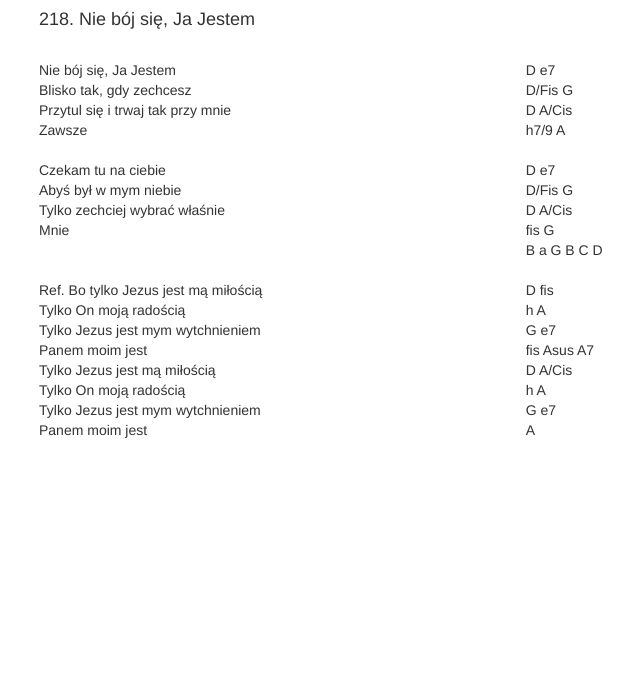
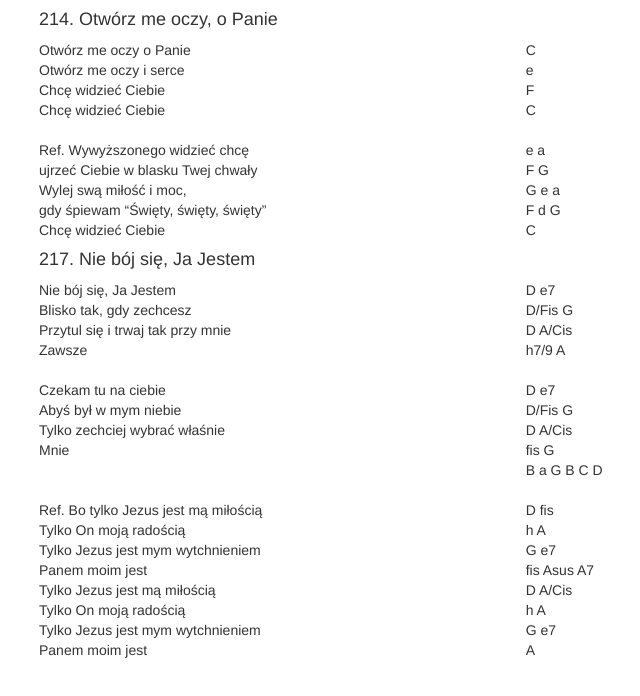
Before and after one commit to tchnienieboga/songbook, a React (Create React App) app: page / in a window 1280 px wide. Shown: the top 696 px of the page, without its empty margins (251-891 px from the left). Built offline with nearby package versions, Linux system fonts and the light colour scheme; the HTML template or start-up script is replaced by a standard one.

Commit message:
Parse entire songbook

```diff
--- a/src/App.js
+++ b/src/App.js
@@ -3,14 +3,12 @@ import './App.css';
 import 'bootstrap/dist/css/bootstrap.css';
 import 'bootstrap/dist/css/bootstrap-theme.css';
 import {Container} from "react-bootstrap";
-import Song from "./components/Song";
-
-// language=TEXT
-const song = '{title: 218. Nie bój się, Ja Jestem}\n{key: D}\n\nNie bój się, Ja Jestem               [D] [e7]\nBlisko tak, gdy zechcesz             [D/Fis] [G]\nPrzytul się i trwaj tak przy mnie    [D] [A/Cis]\nZawsze                               [h7/9] [A]\n                                     \nCzekam tu na ciebie                  [D] [e7]\nAbyś był w mym niebie                [D/Fis] [G]\nTylko zechciej wybrać właśnie        [D] [A/Cis]\nMnie                                 [fis] [G]\n[B] [a] [G] [B] [C] [D]\n\nRef. Bo tylko Jezus jest mą miłością [D] [fis]\nTylko On moją radością               [h] [A]\nTylko Jezus jest mym wytchnieniem    [G] [e7]\nPanem moim jest                      [fis] [Asus] [A7]\nTylko Jezus jest mą miłością         [D] [A/Cis]\nTylko On moją radością               [h] [A]\nTylko Jezus jest mym wytchnieniem    [G] [e7]\nPanem moim jest                      [A]\n';
+import Songbook from "./components/Songbook";
+import songbook from "./songs/songs";
 
 const App = () => (
     <Container>
-        <Song song={song}/>
+        <Songbook songbook={songbook}/>
     </Container>
 );
 
--- a/src/components/Song.js
+++ b/src/components/Song.js
@@ -1,15 +1,13 @@
 import React from 'react';
 import PropTypes from 'prop-types';
-import {parseSong} from "../utils/parser";
 
 class Song extends React.Component {
 
     render() {
-        const {song: rawSong} = this.props;
-        const song = parseSong(rawSong);
+        const {song} = this.props;
 
         return <div>
-            <h4>{song.title}</h4>
+            <h4>{song.number}. {song.title}</h4>
             {song.body.map(({lyrics, chords}, index) => <div className="row" key={`songline${index}`}>
                 <div className="col-xs-8">
                     {lyrics || <br/>}
@@ -23,7 +21,7 @@ class Song extends React.Component {
 }
 
 Song.propTypes = {
-    song: PropTypes.string.isRequired
+    song: PropTypes.object.isRequired
 };
 
 export default Song;
--- /dev/null
+++ b/src/components/Songbook.js
@@ -0,0 +1,22 @@
+import React from 'react';
+import PropTypes from 'prop-types';
+import Song from "./Song";
+
+class Songbook extends React.Component {
+
+    render() {
+        const {songbook} = this.props;
+        return (
+            <div>
+                {songbook.songs.map((song, index) => <Song key={`song${index}`} song={song}/>)}
+            </div>
+        );
+    }
+
+}
+
+Songbook.propTypes = {
+    songbook: PropTypes.object.isRequired
+};
+
+export default Songbook;
--- /dev/null
+++ b/src/songs/songs.js
@@ -0,0 +1,47 @@
+import {parseSongs} from "../utils/parser";
+
+// language=TEXT
+const songs = `
+{title: Otwórz me oczy, o Panie}
+{number: 214}
+{key: C}
+
+Otwórz me oczy o Panie               [C]
+Otwórz me oczy i serce               [e]
+Chcę widzieć Ciebie                  [F]
+Chcę widzieć Ciebie                  [C]
+
+Ref. Wywyższonego widzieć chcę       [e] [a]
+ujrzeć Ciebie w blasku Twej chwały   [F] [G]
+Wylej swą miłość i moc,              [G] [e] [a]
+gdy śpiewam “Święty, święty, święty” [F] [d] [G]
+Chcę widzieć Ciebie                  [C]
+
+---
+{title: Nie bój się, Ja Jestem}
+{number: 217}
+{key: D}
+
+Nie bój się, Ja Jestem               [D] [e7]
+Blisko tak, gdy zechcesz             [D/Fis] [G]
+Przytul się i trwaj tak przy mnie    [D] [A/Cis]
+Zawsze                               [h7/9] [A]
+
+Czekam tu na ciebie                  [D] [e7]
+Abyś był w mym niebie                [D/Fis] [G]
+Tylko zechciej wybrać właśnie        [D] [A/Cis]
+Mnie                                 [fis] [G]
+[B] [a] [G] [B] [C] [D]
+
+Ref. Bo tylko Jezus jest mą miłością [D] [fis]
+Tylko On moją radością               [h] [A]
+Tylko Jezus jest mym wytchnieniem    [G] [e7]
+Panem moim jest                      [fis] [Asus] [A7]
+Tylko Jezus jest mą miłością         [D] [A/Cis]
+Tylko On moją radością               [h] [A]
+Tylko Jezus jest mym wytchnieniem    [G] [e7]
+Panem moim jest                      [A]
+`;
+
+const songbook = parseSongs(songs);
+export default songbook;
--- a/src/utils/parser.js
+++ b/src/utils/parser.js
@@ -1,8 +1,7 @@
 const DIRECTIVE = 'DIRECTIVE';
 const BODY_LINE = 'BODY_LINE';
 
-export const parseSong = (lines) => {
-    const parsedLines = lines.split("\n").map(line => {
+const parseLine = line => {
     const directiveRegex = /{(.*):(.*)}/;
 
     const directiveMatch = line.match(directiveRegex);
@@ -17,16 +16,29 @@ export const parseSong = (lines) => {
     const chordRegex = /\[.*?]/g;
     const lyrics = line.replace(chordRegex, '').trim();
     const chords = (line.match(chordRegex) || []).map(chord => chord.replace(/[[\]]/g, ''));
+    const bodyLine = {lyrics, chords};
+
+    return {type: BODY_LINE, bodyLine}
+};
+
+const parseSong = (song) => {
+    const parsedLines = song.split("\n").map(parseLine);
+    const body = parsedLines.filter(line => line.type === BODY_LINE).map(line => line.bodyLine);
+    const firstNotEmptyHead = body.findIndex(line => line.lyrics || line.chords.length);
+    const firstEmptyTail = body.length - body.slice().reverse().findIndex(line => line.lyrics || line.chords.length);
+    const trimmedBody = body.slice(firstNotEmptyHead, firstEmptyTail);
+
+    const directives = parsedLines.filter(line => line.type === DIRECTIVE).reduce((acc, val) => ({...acc, [val.directive]: val.value}), {});
 
     return {
-            type: BODY_LINE,
-            bodyLine: {lyrics, chords}
-        }
-    });
-    const body = parsedLines.filter(line => line.type === BODY_LINE).map(line => line.bodyLine);
-    const directives = parsedLines.filter(line => line.type === DIRECTIVE).reduce((acc, val) => ({...acc, [val.directive]: val.value}), {});
-    return {
         ...directives,
-        body
+        body: trimmedBody
     };
 };
+
+export const parseSongs = (rawSongs) => {
+    const songs = rawSongs.split(/---\s*\n/).map(parseSong);
+    return {
+        songs
+    };
+};
```
Lines whose indentation alone changed are shown as unchanged.
